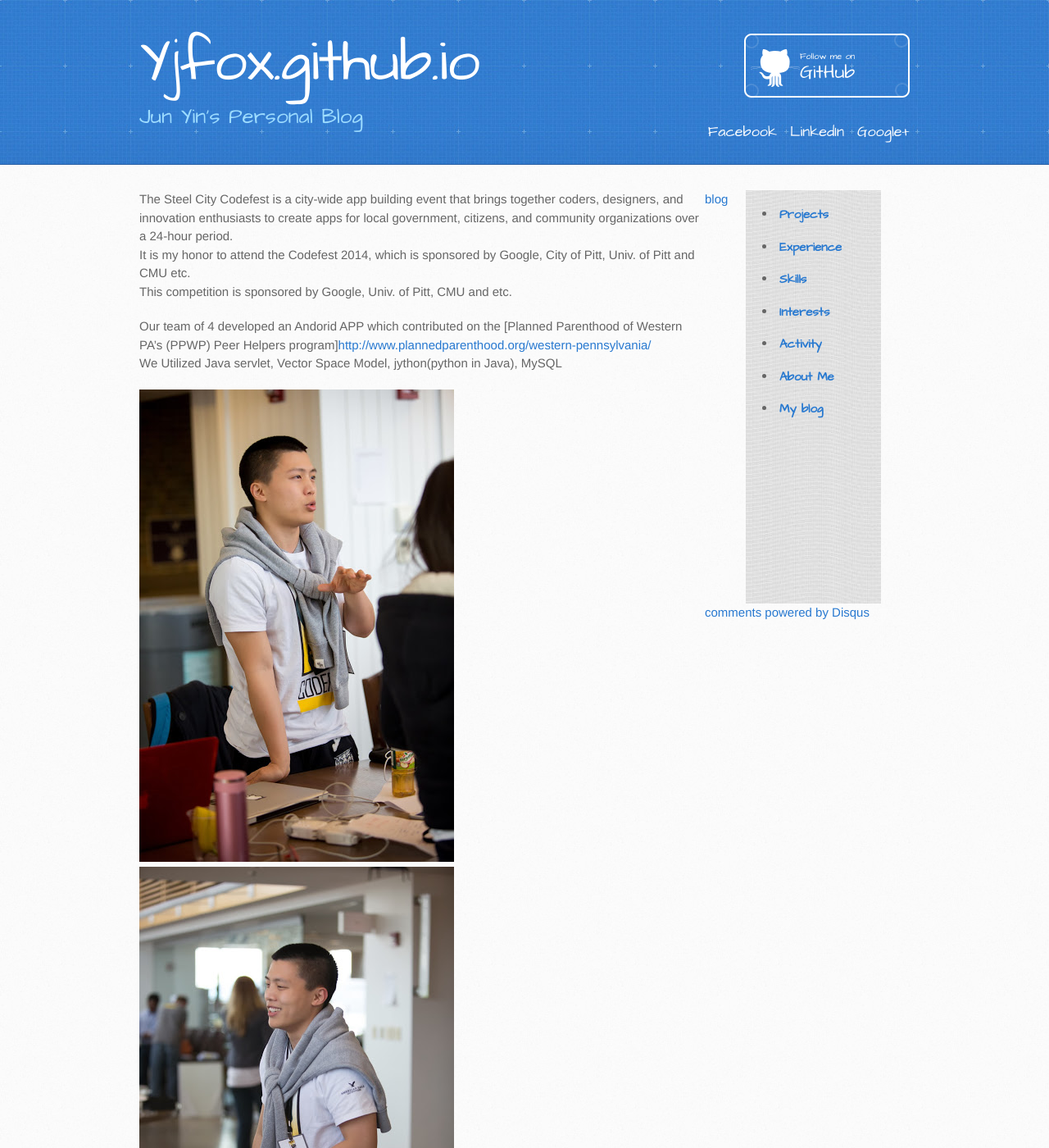
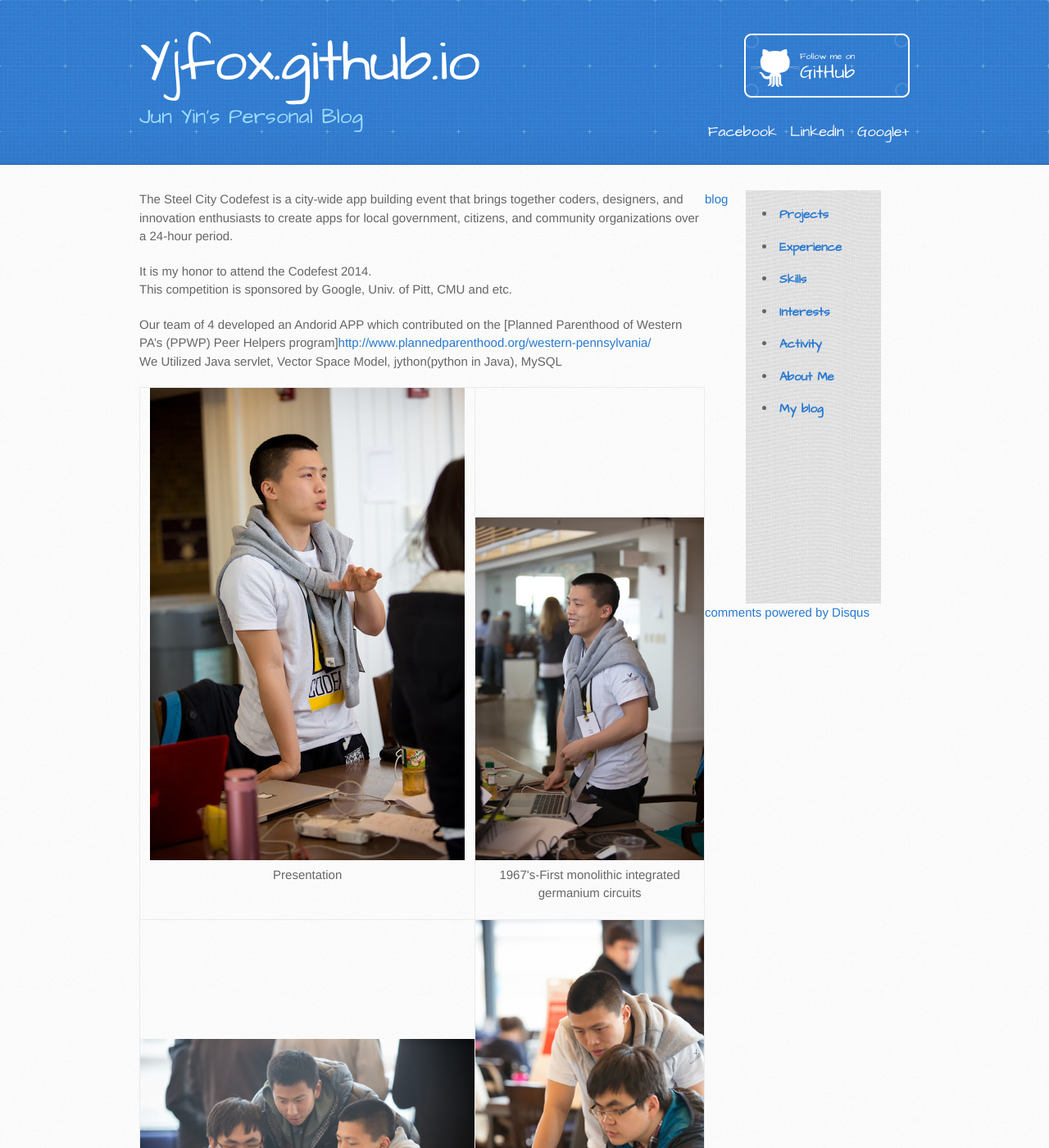
Before and after one commit to yjfox/yjfox.github.io, a Jekyll site: the page built from _posts/2014-02-24-codefest.md, in a window 1280 px wide and 1400 px high. Shown: the whole window at 82% size. Built offline with Jekyll 4.4.1, drawn with Linux system fonts in a browser that asks for light colours; Markdown is read by kramdown in place of the engine named in the settings; comment, search, counter and statistics services are not loaded; some of the changed text lies outside the part shown.

Commit message:
codefest

```diff
--- a/_posts/2014-02-24-codefest.md
+++ b/_posts/2014-02-24-codefest.md
@@ -7,21 +7,35 @@ brief: Pictures of the codefest 2014
 ---
 
 The Steel City Codefest is a city-wide app building event that brings together coders, designers, and innovation enthusiasts to create apps for local government, citizens, and community organizations over a 24-hour period.
-It is my honor to attend the Codefest 2014, which is sponsored by Google, City of Pitt, Univ. of Pitt and CMU etc.
+
+It is my honor to attend the Codefest 2014.
 This competition is sponsored by Google, Univ. of Pitt, CMU and etc.
 
 Our team of 4 developed an Andorid APP which contributed on the [Planned Parenthood of Western PA's (PPWP) Peer Helpers program]<http://www.plannedparenthood.org/western-pennsylvania/>
 We Utilized Java servlet, Vector Space Model, jython(python in Java), MySQL
 
-![right?](/images/codefest/201402241.jpg)
-![right?](/images/codefest/201402242.jpg)
-![right?](/images/codefest/201402243.jpg)
-![right?](/images/codefest/201402244.jpg)
-![right?](/images/codefest/201402245.jpg)
-![right?](/images/codefest/201402246.jpg)
-![right?](/images/codefest/201402247.jpg)
-![right?](/images/codefest/201402248.jpg)
-![right?](/images/codefest/201402249.jpg)
+<table width="200" border="1">
+  <tr>
+    <td><img src="/images/codefest/201402241.jpg"><p>Presentation</p></td>
+    <td><img src="/images/codefest/201402242.jpg"><p>1967's-First monolithic integrated germanium circuits</p></td>
+  </tr>
+  <tr>
+    <td><img src="/images/codefest/201402243.jpg"><p>1964's-IBM System/360</p></td>
+	<td><img src="/images/codefest/201402244.jpg"><p>1963's-IBM announces the 7094 II</p></td>
+  </tr>
+  <tr>
+    <td><img src="/images/codefest/201402245.jpg"><p>1962's-Semi-Automatic Business-Related Environment</p></td>
+	<td><img src="/images/codefest/201402246.jpg"><p>1961's-"Selectric" Typewriter</p></td>
+  </tr>
+  <tr>
+    <td><img src="/images/codefest/201402247.jpg"><p>1960's-IBM technical support for the Olympic Games</p></td>
+	<td><img src="/images/codefest/201402248.jpg"><p>1960's-IBM technical support for the Olympic Games</p></td>
+  </tr>
+  <tr>
+    <td><img src="/images/codefest/201402249.jpg"><p>1960's-IBM technical support for the Olympic Games</p></td>
+  </tr>
+
+</table>
 
 end.
 {{page.time}}
```
